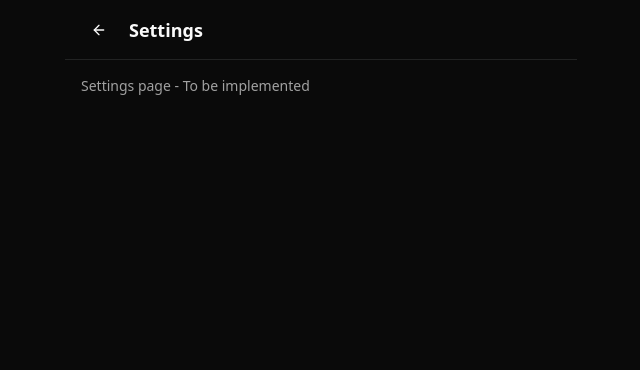
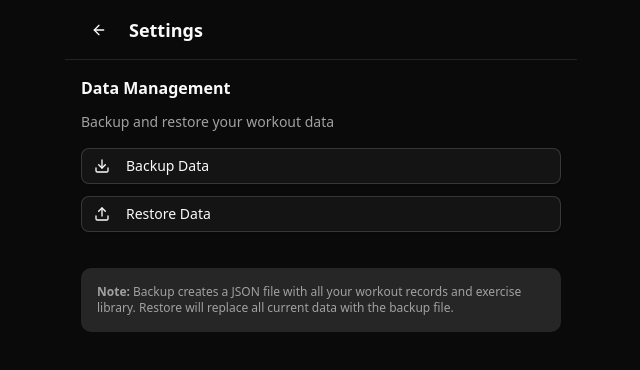
Before and after one commit to kimjihyo/lift-note, a Next.js app: page /settings in a window 1280 px wide. Shown: the top 370 px of the page, without its empty margins (319-959 px from the left). Built offline with nearby package versions, Linux system fonts and the light colour scheme.

Commit message:
feat: 설정 페이지에 데이터 백업/복원 기능 추가

```diff
--- a/app/settings/page.tsx
+++ b/app/settings/page.tsx
@@ -1,8 +1,81 @@
+"use client";
+
 import { Button } from "@/components/ui/button";
-import { ArrowLeft } from "lucide-react";
+import { ArrowLeft, Download, Upload } from "lucide-react";
 import Link from "next/link";
+import { useRef } from "react";
+import { getWorkoutRecords, getExerciseList } from "@/lib/storage";
 
 export default function SettingsPage() {
+  const fileInputRef = useRef<HTMLInputElement>(null);
+
+  const handleBackup = () => {
+    // 운동 기록과 운동 목록 가져오기
+    const workouts = getWorkoutRecords();
+    const exercises = getExerciseList();
+
+    // 백업 데이터 구조
+    const backupData = {
+      version: "1.0",
+      exportedAt: new Date().toISOString(),
+      data: {
+        workouts,
+        exercises,
+      },
+    };
+
+    // JSON 파일로 다운로드
+    const blob = new Blob([JSON.stringify(backupData, null, 2)], {
+      type: "application/json",
+    });
+    const url = URL.createObjectURL(blob);
+    const a = document.createElement("a");
+    a.href = url;
+    a.download = `lift-note-backup-${new Date().toISOString().split("T")[0]}.json`;
+    document.body.appendChild(a);
+    a.click();
+    document.body.removeChild(a);
+    URL.revokeObjectURL(url);
+  };
+
+  const handleRestore = () => {
+    fileInputRef.current?.click();
+  };
+
+  const handleFileChange = (event: React.ChangeEvent<HTMLInputElement>) => {
+    const file = event.target.files?.[0];
+    if (!file) return;
+
+    const reader = new FileReader();
+    reader.onload = (e) => {
+      try {
+        const content = e.target?.result as string;
+        const backupData = JSON.parse(content);
+
+        // 데이터 검증
+        if (!backupData.data || !backupData.data.workouts || !backupData.data.exercises) {
+          alert("Invalid backup file format");
+          return;
+        }
+
+        // local storage에 복원
+        localStorage.setItem("lift-memo-workouts", JSON.stringify(backupData.data.workouts));
+        localStorage.setItem("lift-memo-exercises", JSON.stringify(backupData.data.exercises));
+
+        alert("Data restored successfully! Please refresh the page.");
+        // 페이지 새로고침
+        window.location.href = "/";
+      } catch (error) {
+        console.error("Failed to restore data:", error);
+        alert("Failed to restore data. Please check the file.");
+      }
+    };
+
+    reader.readAsText(file);
+    // input 초기화
+    event.target.value = "";
+  };
+
   return (
     <div className="h-screen w-full flex flex-col bg-background">
       {/* 헤더 */}
@@ -17,9 +90,51 @@ export default function SettingsPage() {
 
       {/* 메인 콘텐츠 */}
       <main className="flex-1 overflow-y-auto p-4">
-        <p className="text-muted-foreground text-sm">
-          Settings page - To be implemented
-        </p>
+        <section className="space-y-4">
+          <div>
+            <h2 className="text-base font-semibold mb-3">Data Management</h2>
+            <p className="text-sm text-muted-foreground mb-4">
+              Backup and restore your workout data
+            </p>
+          </div>
+
+          <div className="space-y-3">
+            <Button
+              onClick={handleBackup}
+              className="w-full justify-start"
+              variant="outline"
+            >
+              <Download className="h-4 w-4 mr-2" />
+              Backup Data
+            </Button>
+
+            <Button
+              onClick={handleRestore}
+              className="w-full justify-start"
+              variant="outline"
+            >
+              <Upload className="h-4 w-4 mr-2" />
+              Restore Data
+            </Button>
+
+            {/* 숨겨진 파일 input */}
+            <input
+              ref={fileInputRef}
+              type="file"
+              accept=".json"
+              onChange={handleFileChange}
+              className="hidden"
+            />
+          </div>
+
+          <div className="mt-6 p-4 bg-muted rounded-lg">
+            <p className="text-xs text-muted-foreground">
+              <strong>Note:</strong> Backup creates a JSON file with all your
+              workout records and exercise library. Restore will replace all
+              current data with the backup file.
+            </p>
+          </div>
+        </section>
       </main>
     </div>
   );
```
